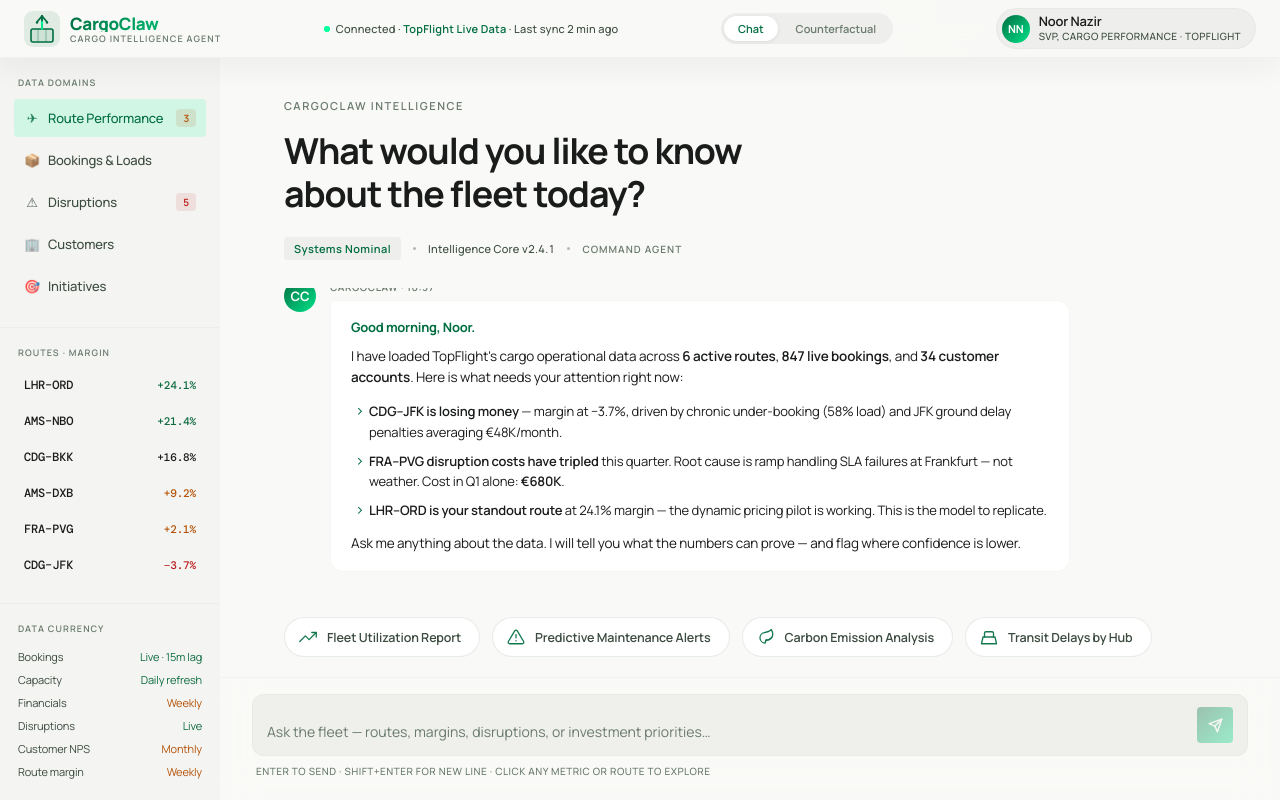
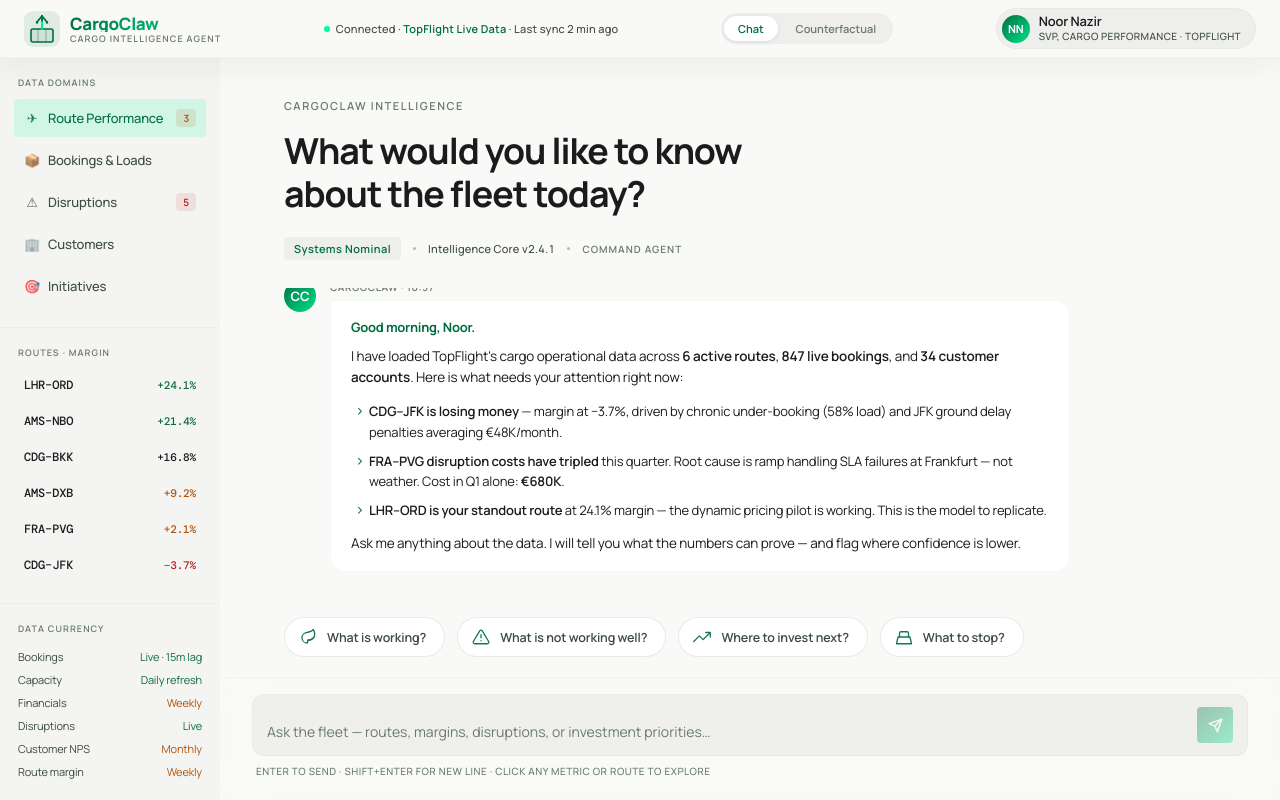
Before and after one commit to RikACMetric/CWHackathonTeam8, a React (Vite) app in the folder frontend/: page / in a window 1280 px wide. Both pictures are taken after typing "Sample123" into the empty fields and a click on the button "Sign in". Built offline with nearby package versions, Linux system fonts and the light colour scheme.

Commit message:
adjust prompts

```diff
--- a/frontend/src/components/Chat/PromptChips.jsx
+++ b/frontend/src/components/Chat/PromptChips.jsx
@@ -1,8 +1,8 @@
 const CHIPS = [
-  { icon: 'trending', label: 'Fleet Utilization Report' },
-  { icon: 'warn', label: 'Predictive Maintenance Alerts' },
-  { icon: 'eco', label: 'Carbon Emission Analysis' },
-  { icon: 'ship', label: 'Transit Delays by Hub' },
+  { icon: 'eco', label: 'What is working?' },
+  { icon: 'warn', label: 'What is not working well?' },
+  { icon: 'trending', label: 'Where to invest next?' },
+  { icon: 'ship', label: 'What to stop?' },
 ]
 
 function ChipIcon({ name }) {
```
